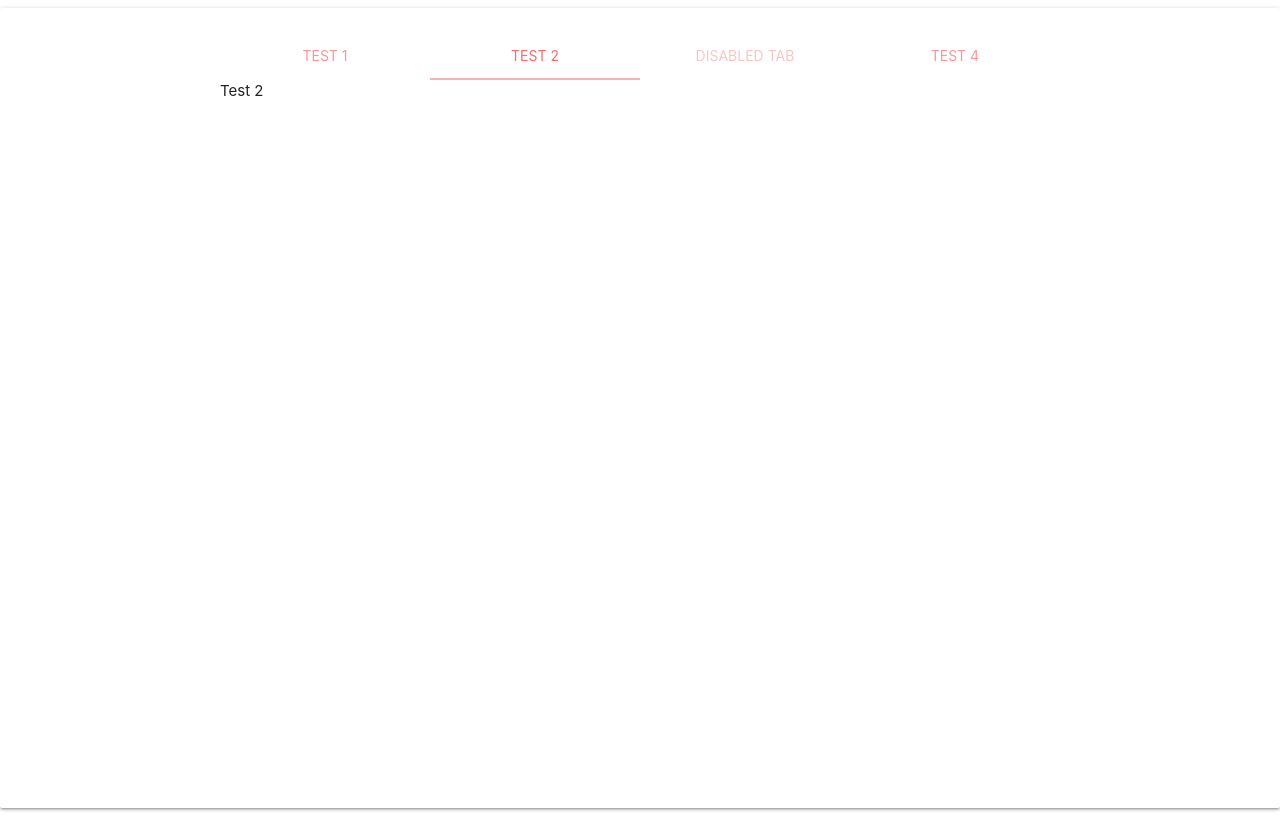
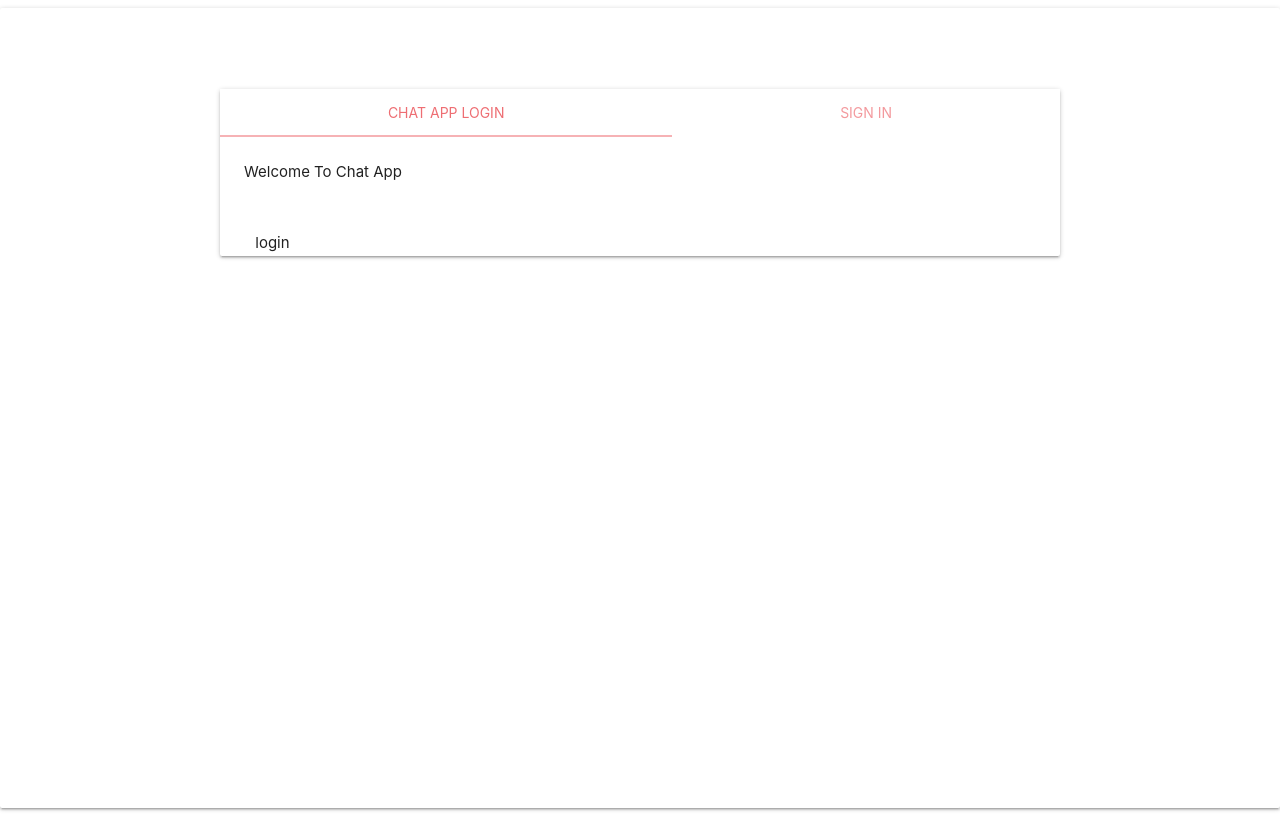
Before and after one commit to bakaiDev/express-mongoDb-angular-ionic-chat-app, an Angular app in the folder client/: page / in a window 1280 px wide. Built offline with nearby package versions, Linux system fonts and the light colour scheme.

Commit message:
Change Auth Tabs

```diff
--- a/client/src/app/components/auth-tabs/auth-tabs.component.html
+++ b/client/src/app/components/auth-tabs/auth-tabs.component.html
@@ -2,17 +2,29 @@
   <div class="container bodyContainer">
     <div class="row">
       <div class="col s12">
-        <ul class="tabs">
-          <li class="tab col s3"><a href="#test1">Test 1</a></li>
-          <li class="tab col s3"><a class="active" href="#test2">Test 2</a></li>
-          <li class="tab col s3 disabled"><a href="#test3">Disabled Tab</a></li>
-          <li class="tab col s3"><a href="#test4">Test 4</a></li>
-        </ul>
+        <div class="card">
+          <div class="card-tabs">
+            <ul class="tabs tabs-fixed-width">
+              <li class="tab">
+                <a href="#login">Chat App Login</a>
+              </li>
+              <li class="tab">
+                <a href="#signup">Sign In</a>
+              </li>
+            </ul>
+            <div class="card-content">
+              <p>Welcome To Chat App</p>
+            </div>
+
+            <div class="card-content">
+              <div id="login" class="col s12">login</div>
+              <div id="signup" class="col s12">signup</div>
+            </div>
+
+          </div>
+        </div>
       </div>
-      <div id="test1" class="col s12">Test 1</div>
-      <div id="test2" class="col s12">Test 2</div>
-      <div id="test3" class="col s12">Test 3</div>
-      <div id="test4" class="col s12">Test 4</div>
+
     </div>
   </div>
 </div>
--- a/client/src/app/components/auth-tabs/auth-tabs.component.scss
+++ b/client/src/app/components/auth-tabs/auth-tabs.component.scss
@@ -1,3 +1,6 @@
 .bodyDiv{
   height: 100vh;
 }
+div.bodyContainer {
+  margin-top: 50px !important;
+}
```
